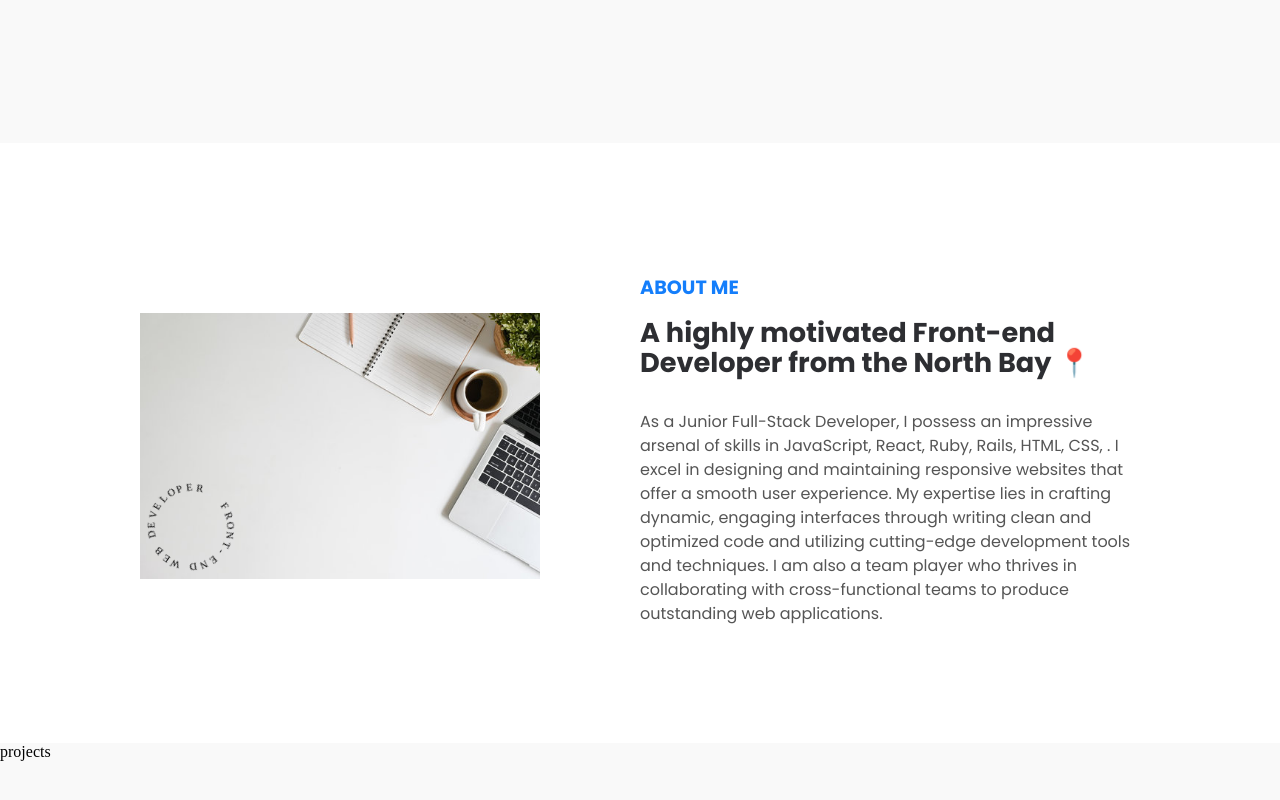
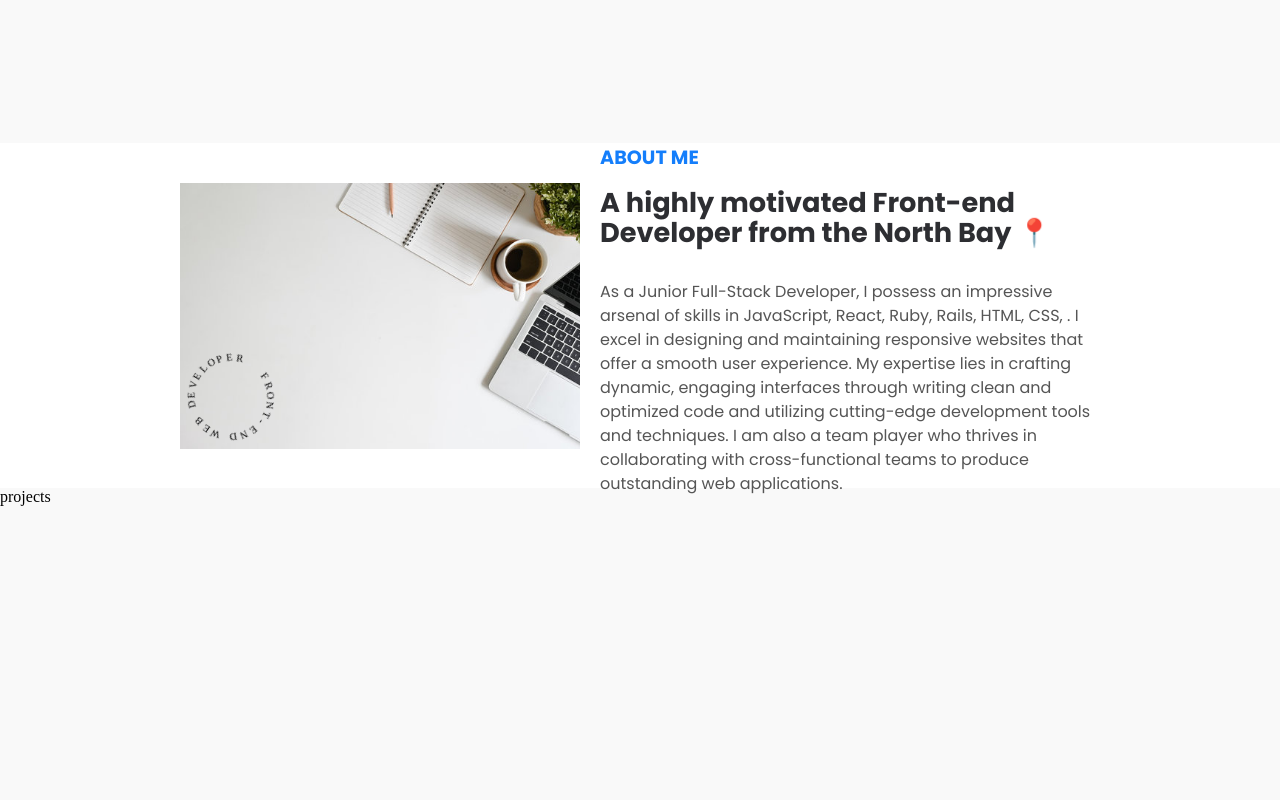
Before and after one commit to tmontobbio/tmontobbio-dev-v3, a React (Vite) app: page / in a window 1280 px wide. Shown: the part 732-1532 px from the top of the page. Built offline with nearby package versions, Linux system fonts and the light colour scheme.

Commit message:
fixed container for about

```diff
--- a/src/App.css
+++ b/src/App.css
@@ -53,6 +53,12 @@ h5{
     font-size: 1.2rem;
     line-height: 1.1;
     margin-bottom: .25rem;
+}
+
+.container {
+  margin: 0 auto;
+  max-width: 107rem;
+  padding: 0 4rem;
 }
 
 /*# # # # # # # # NAV # # # # # # # # */
@@ -244,21 +250,19 @@ h5{
 
 #about {
   background-color: #fff;
+  display: flex;
+  justify-content: center;
+  margin:auto;
+  gap:20px;
 }
 
-.container {
+/* .container {
   width: 1000px;
   height: 600px;
   margin: auto;
   padding: 130px 0 130px 0;
   display: flex;
   justify-content: space-between;
-}
-
-/* .container {
-  margin: 0 auto;
-  max-width: 107rem;
-  padding: 0 4rem;
 } */
 
 #laptop {
--- a/src/about/About.jsx
+++ b/src/about/About.jsx
@@ -2,8 +2,8 @@ import "../App.css"
 
 export default function About() {
     return (
-        <div id="about">
-            <div className="container">
+        <div className="container">
+            <div id="about">
                 <div id="laptop">
                     <span>
                         <img src="/web-dev.svg" id="web-dev" />
```
